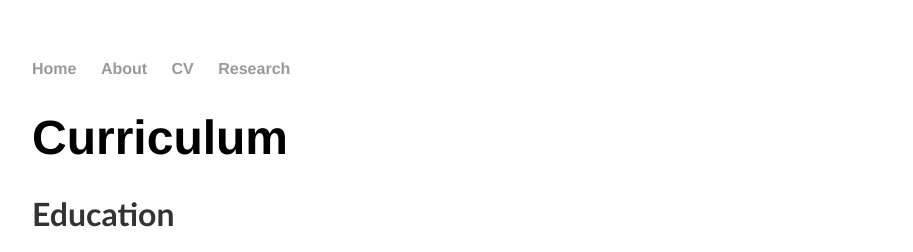
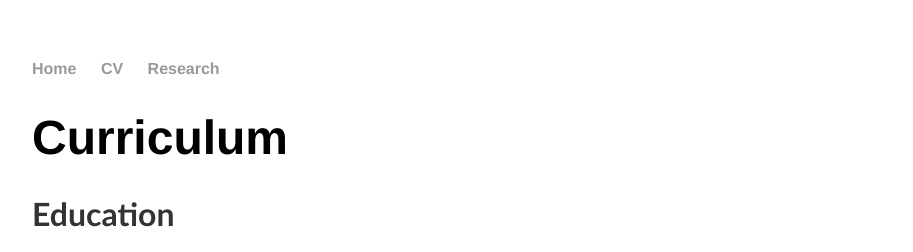
Before and after one commit to amacaluso/amacaluso.github.io, a Jekyll site: the page built from cv.html, in a window 1280 px wide. Shown: the top 252 px of the page, without its empty margins (160-1073 px from the left). Built offline with Jekyll 4.4.1, drawn with Linux system fonts in a browser that asks for light colours.

Commit message:
Update folder and files

```diff
--- a/_layouts/default.html
+++ b/_layouts/default.html
@@ -9,9 +9,8 @@
 			<nav>
 	    		<ul>
 	        		<li><a href="/">Home</a></li>
-		        	<li><a href="/about/about.html">About</a></li>
-	        		<li><a href="/cv/cv.html">CV</a></li>
-	        		<li><a href="/research/research.html">Research</a></li>
+	        		<li><a href="/cv.html">CV</a></li>
+	        		<li><a href="/research.html">Research</a></li>
 	    		</ul>
 			</nav>
 			<div class="container">
```
Also changed, not shown: about/about.html (deleted, +0 -8 lines), cv.html (renamed from cv/cv.html), research.html (renamed from research/research.html).
